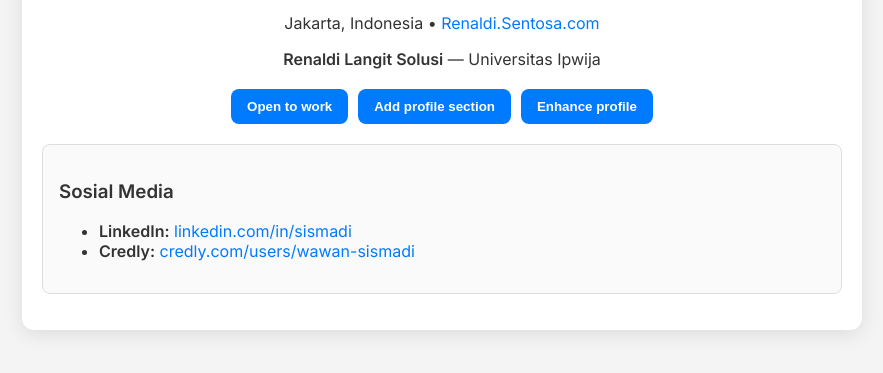
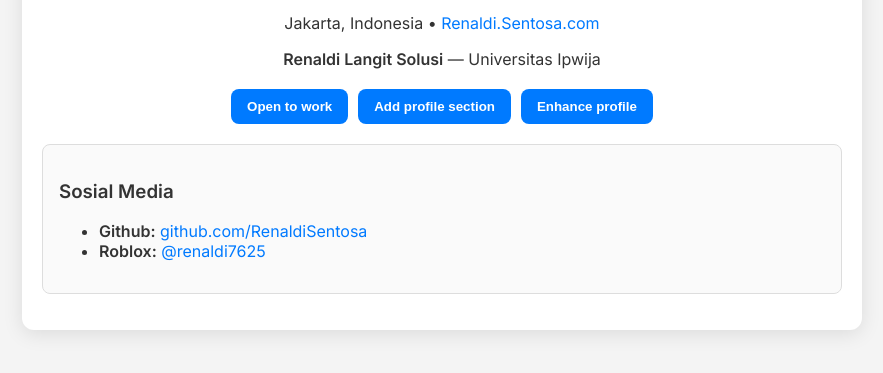
Before and after one commit to RenaldiSentosa/pw, a plain HTML site: page index.html in a window 1280 px wide. Shown: the part 351-724 px from the top of the page, without its empty margins (198-1081 px from the left). Drawn offline with Linux system fonts and the light colour scheme; a script that the page names is missing.

Commit message:
Update index.html

```diff
--- a/index.html
+++ b/index.html
@@ -139,8 +139,8 @@
     <div class="content-card">
       <h3>Sosial Media</h3>
       <ul>
-        <li><strong>LinkedIn:</strong> <a href="http://linkedin.com/in/sismadi" target="_blank">linkedin.com/in/sismadi</a></li>
-        <li><strong>Credly:</strong> <a href="https://www.credly.com/users/wawan-sismadi" target="_blank">credly.com/users/wawan-sismadi</a></li>
+        <li><strong>Github:</strong> <a href="https://github.com/RenaldiSentosa" target="_blank">github.com/RenaldiSentosa</a></li>
+        <li><strong>Roblox:</strong> <a href="https://www.roblox.com/id/users/901014009/profile" target="_blank">@renaldi7625</a></li>
       </ul>
     </div>
   </div>
```
